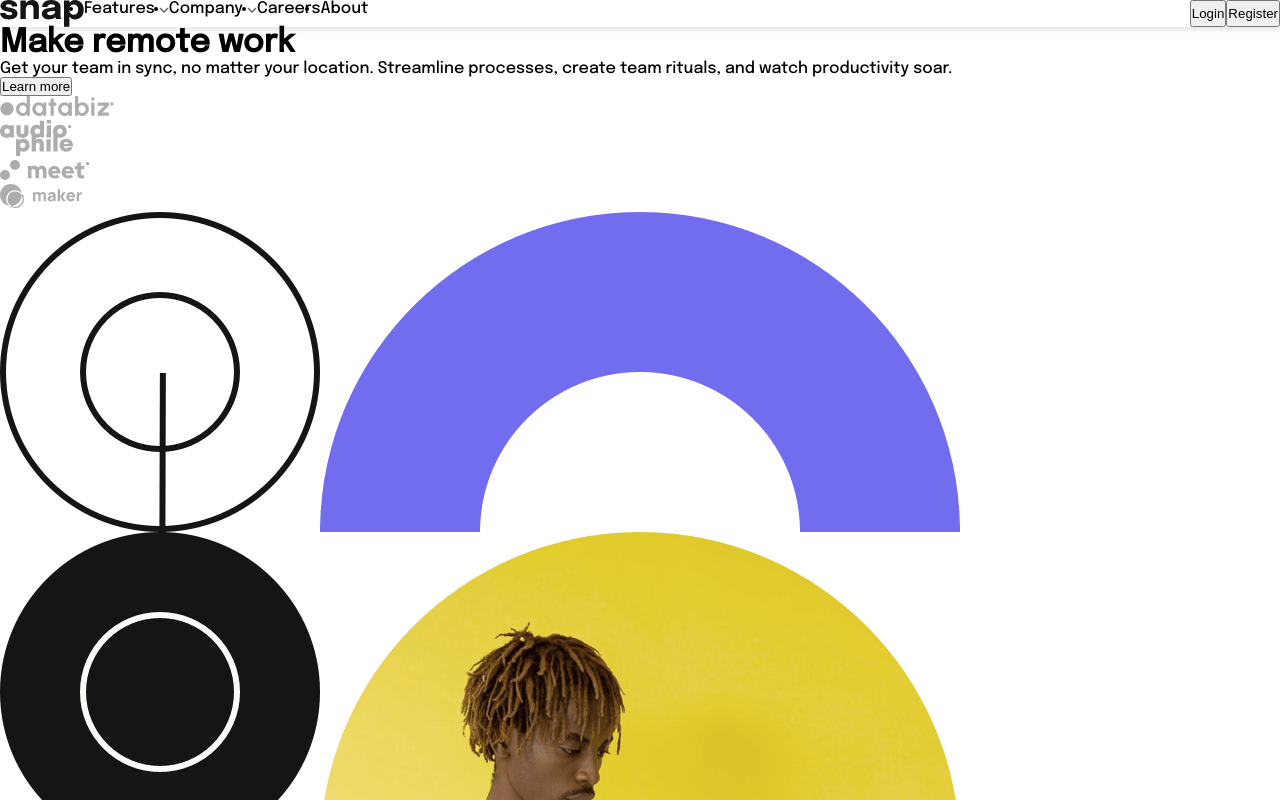
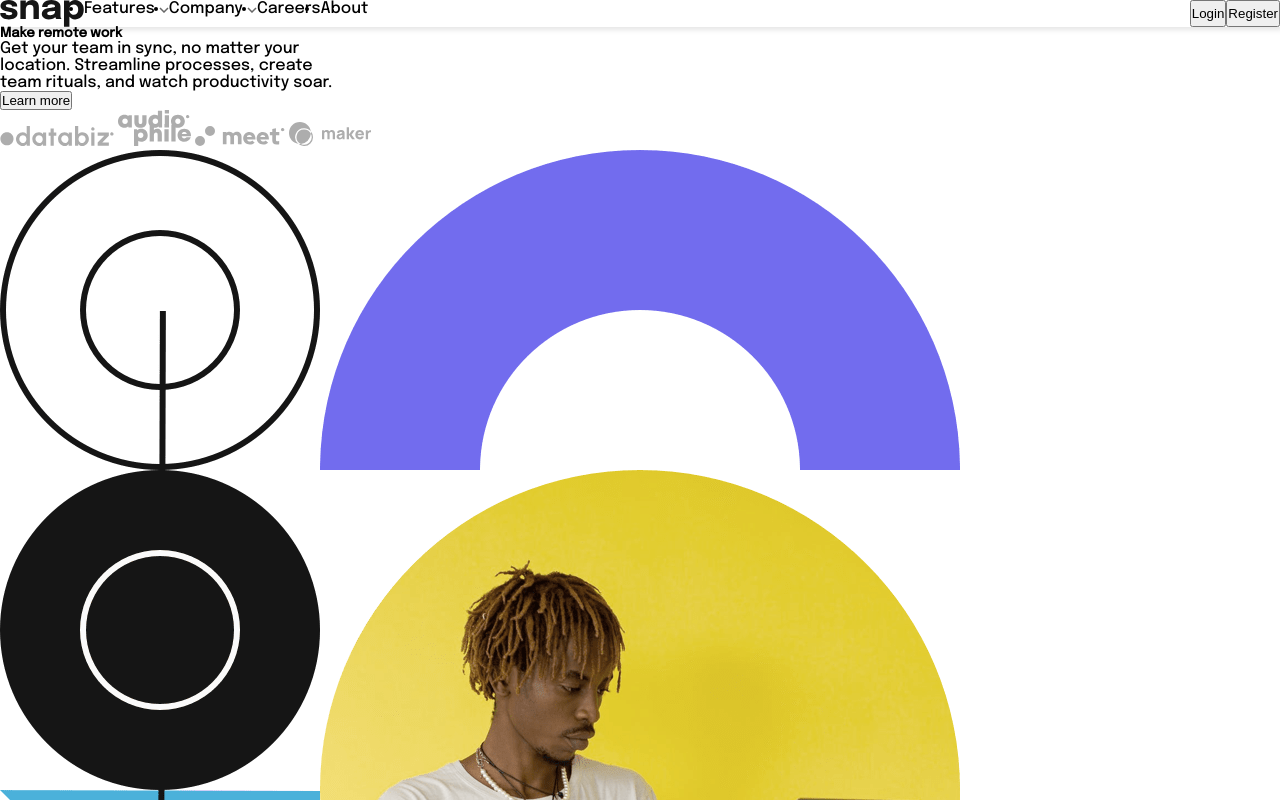
Before and after one commit to kemigabocatherine/intro-with-dropdown, a website: page index.html in a window 1280 px wide. Shown: the top 800 px of the page. Drawn offline with Linux system fonts and the light colour scheme.

Commit message:
Add new classes for elements

```diff
--- a/index.html
+++ b/index.html
@@ -88,21 +88,25 @@
 
   <main>
     <img src="images/image-hero-mobile.png" alt="mobile-image" class="mobile-image">
-    <h1>Make remote work</h1>
-    <p>Get your team in sync, no matter your location. Streamline processes, create team rituals, and watch productivity soar.</p>
-    <button>Learn more</button>
-    <ul>
-      <li><img src="images/client-databiz.svg" alt=""></li>
-      <li><img src="images/client-audiophile.svg" alt=""></li>
-      <li><img src="images/client-meet.svg" alt=""></li>
-      <li><img src="images/client-maker.svg" alt=""></li>
-    </ul>
+    <div class="topic">
+      <h5 class="heading">Make remote work</h5>
+    </div>
+    <div class="paragraph">
+      <p class="about">Get your team in sync, no matter your <br> location. Streamline processes, create <br>team rituals, and watch productivity soar.</p>
+    </div>
+    <button class="more">Learn more</button>
+    <div class="partners">
+      <img src="images/client-databiz.svg" alt="databiz" class="first">
+      <img src="images/client-audiophile.svg" alt="audiophile" class="first">
+      <img src="images/client-meet.svg" alt="meet" class="first">
+      <img src="images/client-maker.svg" alt="maker">
+    </div>
     <div><img src="images/image-hero-desktop.png" alt="desktop-image" class="desktop-image"></div>
   </main>
 
   <div class="attribution">
     Challenge by <a href="https://www.frontendmentor.io?ref=challenge" target="_blank" rel="noopener">Frontend Mentor</a>.
-    Coded by <a href="#">Your Name Here</a>.
+    Coded by <a href="#">Catherine Kemigabo</a>.
   </div>
   <script src="index.js"></script>
 </body>
```
